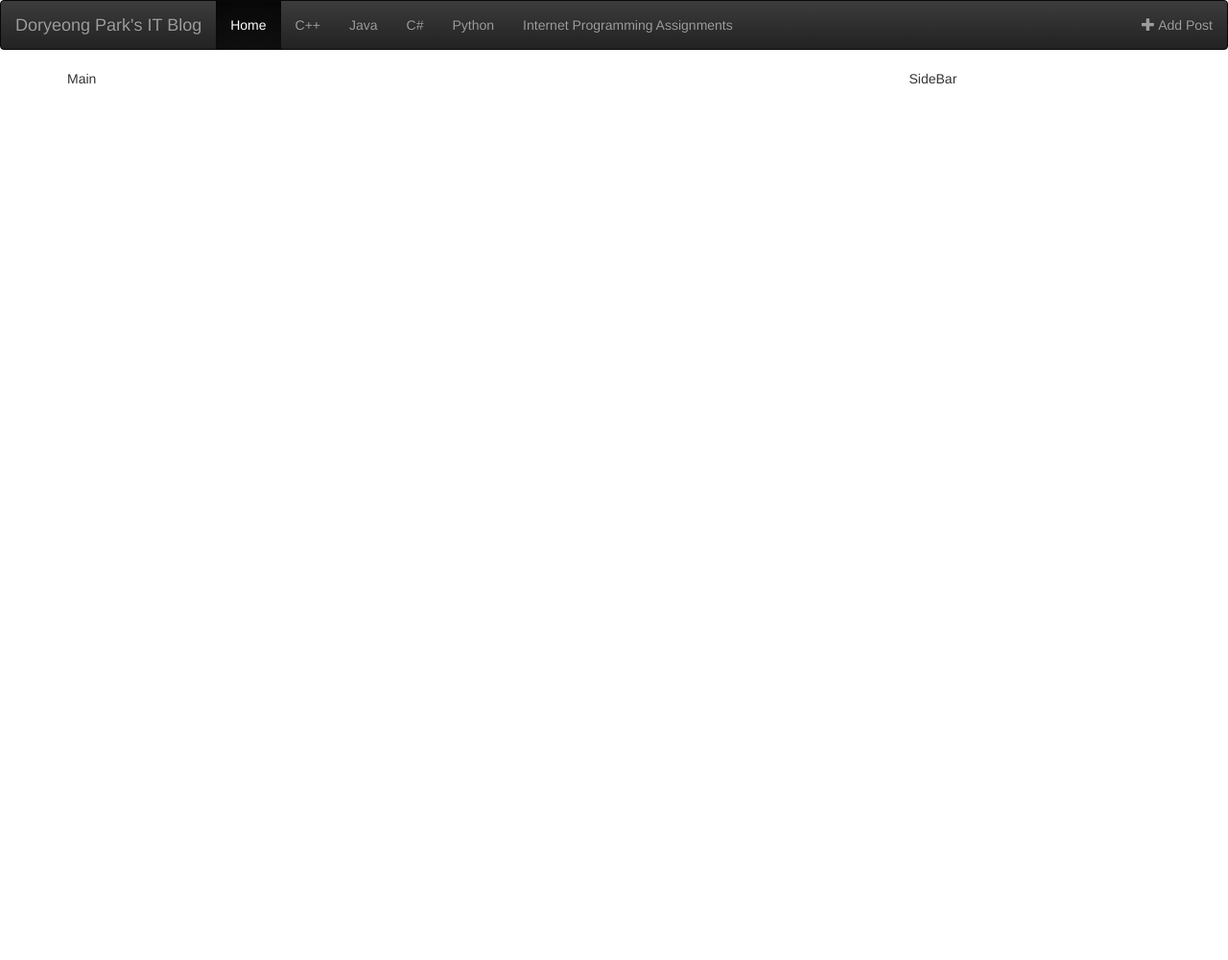
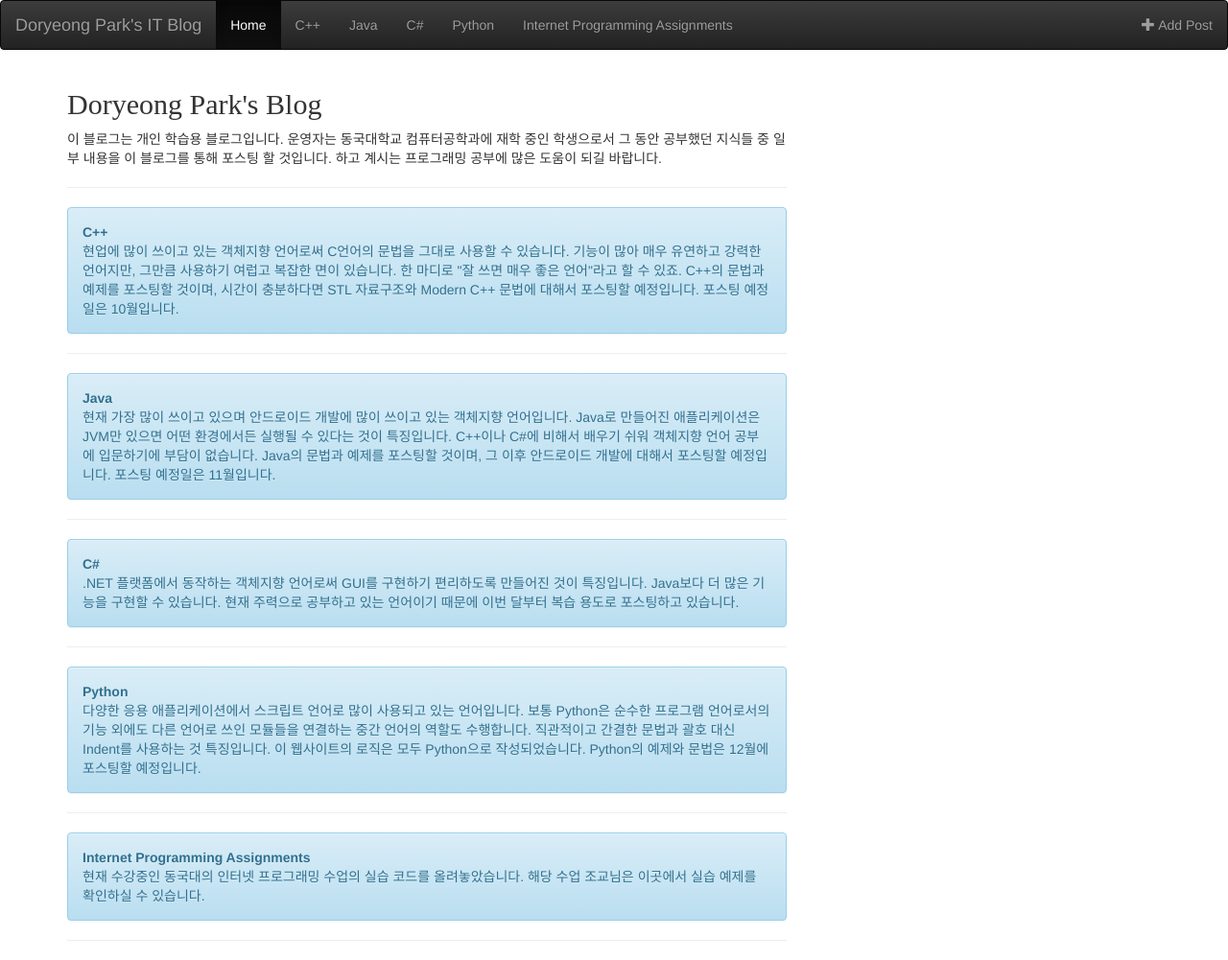
Before and after one commit to DoryeongPark/dguinp, a Django app: page / in a window 1280 px wide. Shown: the whole page at 96% size. Before the commit the page ends 88 px from the top, so only its background shows below. Run offline with Django 3.2, Linux system fonts and the light colour scheme; data that the repository does not hold is empty; some libraries are stand-ins or nearby versions.

Commit message:
Section - Home updated

```diff
--- a/blog/templates/blog/base.html
+++ b/blog/templates/blog/base.html
@@ -25,7 +25,7 @@
                 <li><a href="#">Internet Programming Assignments</a></li>
             </ul>
             <ul class="nav navbar-nav navbar-right">
-                <li><a href="#"><span class="glyphicon glyphicon-plus"></span> Add Post</a></li>
+                <li><a href=" {% url "post_new" %} "><span class="glyphicon glyphicon-plus"></span> Add Post</a></li>
             </ul>
         </div>
     </nav>
@@ -33,11 +33,11 @@
     <div class="container">
         <div class="row">
             <div class="col-sm-8 blog-main">
-                Main {% block content %}{% endblock %}
+                {% block content %}{% endblock %}
             </div>
 
             <div class="col-sm-3 col-sm-offset-1 blog-sidebar">
-                SideBar
+
             </div>
         </div>
     </div>
--- /dev/null
+++ b/blog/templates/blog/home.html
@@ -0,0 +1,42 @@
+{% extends 'blog/base.html' %} {% block content %}
+<h2>Doryeong Park's Blog</h2>
+
+<p>
+    이 블로그는 개인 학습용 블로그입니다. 운영자는 동국대학교 컴퓨터공학과에 재학 중인 학생으로서 그 동안 공부했던 지식들 중 일부 내용을 이 블로그를 통해 포스팅 할 것입니다. 하고 계시는 프로그래밍 공부에 많은 도움이 되길 바랍니다.
+</p>
+<hr>
+<p>
+    <div class="alert alert-info">
+        <strong>C++</strong>
+        <br>현업에 많이 쓰이고 있는 객체지향 언어로써 C언어의 문법을 그대로 사용할 수 있습니다. 기능이 많아 매우 유연하고 강력한 언어지만, 그만큼 사용하기 여럽고 복잡한 면이 있습니다. 한 마디로 "잘 쓰면 매우 좋은 언어"라고 할 수 있죠. C++의 문법과 예제를 포스팅할 것이며, 시간이 충분하다면 STL 자료구조와 Modern C++ 문법에 대해서 포스팅할 예정입니다. 포스팅 예정일은 10월입니다.
+    </div>
+</p>
+<hr>
+<div class="alert alert-info">
+    <strong>Java</strong>
+    <br>현재 가장 많이 쓰이고 있으며 안드로이드 개발에 많이 쓰이고 있는 객체지향 언어입니다. Java로 만들어진 애플리케이션은 JVM만 있으면 어떤 환경에서든 실행될 수 있다는 것이 특징입니다. C++이나 C#에 비해서 배우기 쉬워 객체지향 언어 공부에 입문하기에 부담이 없습니다. Java의 문법과 예제를 포스팅할 것이며, 그 이후 안드로이드 개발에 대해서 포스팅할 예정입니다. 포스팅 예정일은 11월입니다.
+</div>
+<hr>
+<p>
+    <div class="alert alert-info">
+        <strong>C#</strong>
+        <br>.NET 플랫폼에서 동작하는 객체지향 언어로써 GUI를 구현하기 편리하도록 만들어진 것이 특징입니다. Java보다 더 많은 기능을 구현할 수 있습니다. 현재 주력으로 공부하고 있는 언어이기 때문에 이번 달부터 복습 용도로 포스팅하고 있습니다.
+    </div>
+</p>
+
+<hr>
+<p>
+    <div class="alert alert-info">
+        <strong>Python</strong>
+        <br>다양한 응용 애플리케이션에서 스크립트 언어로 많이 사용되고 있는 언어입니다. 보통 Python은 순수한 프로그램 언어로서의 기능 외에도 다른 언어로 쓰인 모듈들을 연결하는 중간 언어의 역할도 수행합니다. 직관적이고 간결한 문법과 괄호 대신 Indent를 사용하는 것 특징입니다. 이 웹사이트의 로직은 모두 Python으로 작성되었습니다. Python의 예제와 문법은 12월에 포스팅할 예정입니다.
+    </div>
+</p>
+
+<hr>
+<p>
+    <div class="alert alert-info">
+        <strong>Internet Programming Assignments</strong>
+        <br>현재 수강중인 동국대의 인터넷 프로그래밍 수업의 실습 코드를 올려놓았습니다. 해당 수업 조교님은 이곳에서 실습 예제를 확인하실 수 있습니다.
+    </div>
+</p>
+<hr> {% endblock %}
--- a/blog/urls.py
+++ b/blog/urls.py
@@ -2,11 +2,14 @@ from django.conf.urls import url
 from . import views
 
 urlpatterns = [
-    url(r'^$', views.post_list, name='post_list'),
+    url(r'^$', views.home, name='home'),
     url(r'^post/(?P<pk>[0-9]+)/$', views.post_detail, name='post_detail'),
     url(r'^post/new/$', views.post_new, name='post_new'),
     url(r'^post/(?P<pk>[0-9]+)/edit/$', views.post_edit, name='post_edit'),
 
-    # Practice code
+    # C++
+    # url(r'^cpp/$',views.cpp_home, name='cpp_home'),
+
+    # Internet Programming Assignment
     url(r'^exercise/(?P<num>[0-9]+)/$', views.exercise, name="exercise"),
 ]
--- a/blog/views.py
+++ b/blog/views.py
@@ -4,7 +4,9 @@ from django.shortcuts import get_object_or_404, redirect, render
 from .models import Post
 from .forms import PostForm
 
-#Project Codes
+def home(request):
+    return render(request, 'blog/home.html')
+
 def post_list(request):
     posts = Post.objects.filter(published_date__lte=timezone.now()).order_by('published_date')
     return render(request, 'blog/post_list.html', {'posts': posts})
```
